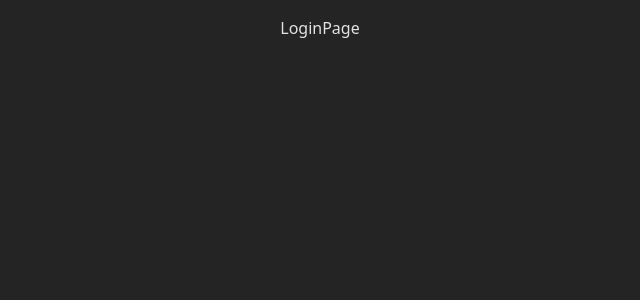
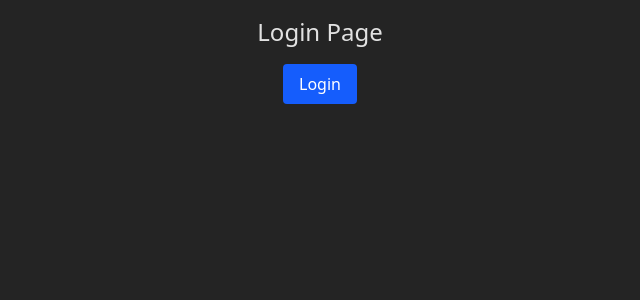
Before and after one commit to alexborisoff/adminDashboard, a React (Vite) app: page /login in a window 1280 px wide. Shown: the top 300 px of the page, without its empty margins (320-960 px from the left). Built offline with nearby package versions, Linux system fonts and the light colour scheme.

Commit message:
Add authentication logic and Redux actions

```diff
--- a/src/App.tsx
+++ b/src/App.tsx
@@ -1,16 +1,30 @@
-import { Routes, Route, Navigate } from "react-router";
-import { LoginPage } from "./pages/LoginPage";
-import { DashboardPage } from "./pages/DashboardPage";
-import { UsersPage } from "./pages/UsersPage";
-
+import { Routes, Route, Navigate } from 'react-router';
+import { LoginPage } from './pages/LoginPage';
+import { DashboardPage } from './pages/DashboardPage';
+import { UsersPage } from './pages/UsersPage';
+import { PrivateRoute } from './components/PrivateRoute';
 
 export const App = () => {
-    return (
-        <Routes>
-            <Route path="/login" element={<LoginPage/>}/>
-            <Route path="/dashboard" element={<DashboardPage/>}/>
-            <Route path="/users" element={<UsersPage/>}/>
-            <Route path="*" element={<Navigate to='/dashboard' replace/>}/>
-        </Routes>
-    );
+   return (
+      <Routes>
+         <Route path="/login" element={<LoginPage />} />
+         <Route
+            path="/dashboard"
+            element={
+               <PrivateRoute>
+                  <DashboardPage />
+               </PrivateRoute>
+            }
+         />
+         <Route
+            path="/users"
+            element={
+               <PrivateRoute>
+                  <UsersPage />
+               </PrivateRoute>
+            }
+         />
+         <Route path="*" element={<Navigate to="/dashboard" replace />} />
+      </Routes>
+   );
 };
--- a/src/app/store.ts
+++ b/src/app/store.ts
@@ -1,7 +1,10 @@
 import { configureStore } from '@reduxjs/toolkit';
+import authReducer from '../features/auth/authSlice';
 
 export const store = configureStore({
-   reducer: {},
+   reducer: {
+      auth: authReducer,
+   },
 });
 
 export type RootState = ReturnType<typeof store.getState>;
--- /dev/null
+++ b/src/components/PrivateRoute.tsx
@@ -0,0 +1,8 @@
+import type { JSX } from 'react';
+import { useAppSelector } from '../hooks/useApp';
+import { Navigate } from 'react-router';
+
+export const PrivateRoute = ({ children }: { children: JSX.Element }) => {
+   const isAuth = useAppSelector(state => state.auth.isAuthenticated);
+   return isAuth ? children : <Navigate to="/login" replace />;
+};
--- /dev/null
+++ b/src/hooks/useApp.ts
@@ -0,0 +1,5 @@
+import { type TypedUseSelectorHook, useDispatch, useSelector } from 'react-redux';
+import type { RootState, AppDispatch } from '../app/store';
+
+export const useAppDispatch = () => useDispatch<AppDispatch>();
+export const useAppSelector: TypedUseSelectorHook<RootState> = useSelector;
--- a/src/pages/LoginPage.tsx
+++ b/src/pages/LoginPage.tsx
@@ -1,3 +1,25 @@
+import { useNavigate } from 'react-router';
+import { login } from '../features/auth/authSlice';
+import { useAppDispatch } from '../hooks/useApp';
+
 export const LoginPage = () => {
-   return <div className="p-4 text-center">LoginPage</div>;
+   const dispatch = useAppDispatch();
+   const navigate = useNavigate();
+
+   const handleLogin = () => {
+      dispatch(login());
+      navigate('/dashboard');
+   };
+
+   return (
+      <div className="p-4 text-center">
+         <h2 className="text-2xl mb-4">Login Page</h2>
+         <button
+            className="px-4 py-2 bg-blue-600 text-white rounded hover:bg-blue-700"
+            onClick={handleLogin}
+         >
+            Login
+         </button>
+      </div>
+   );
 };
```
